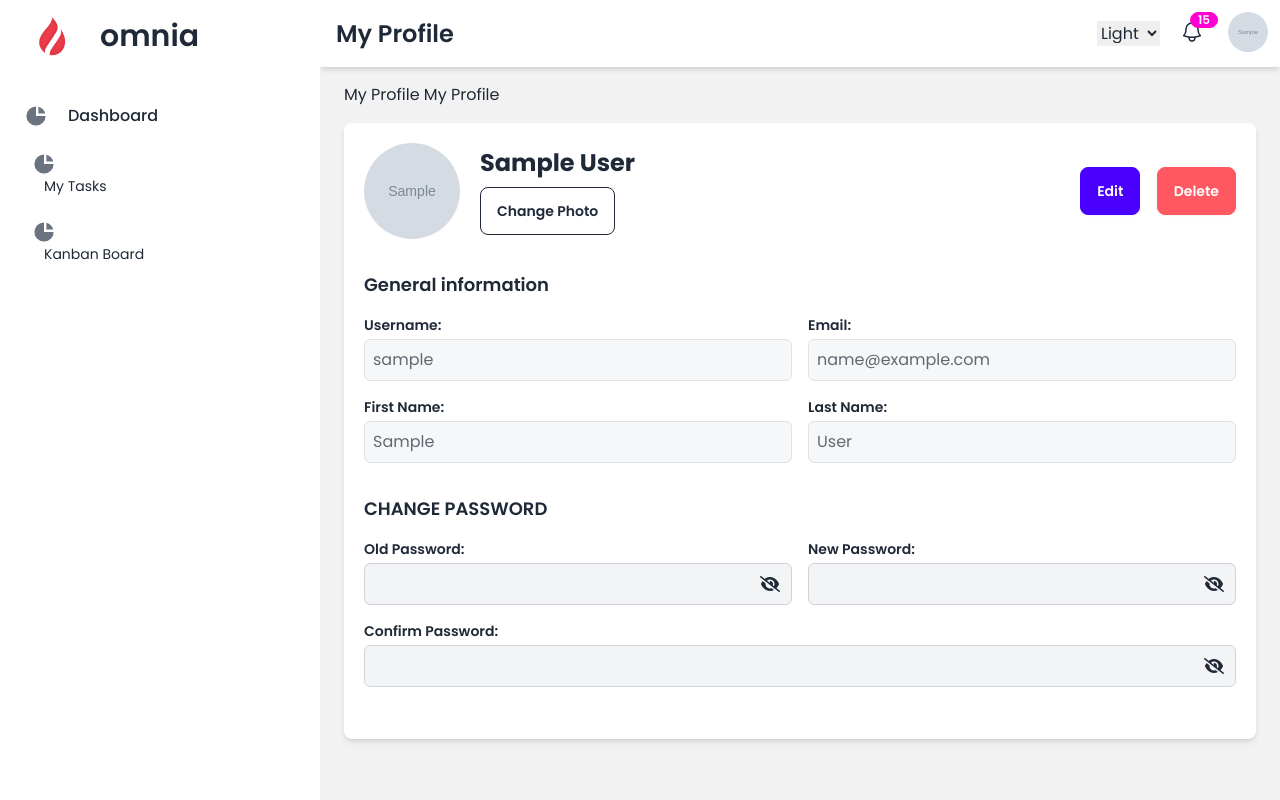
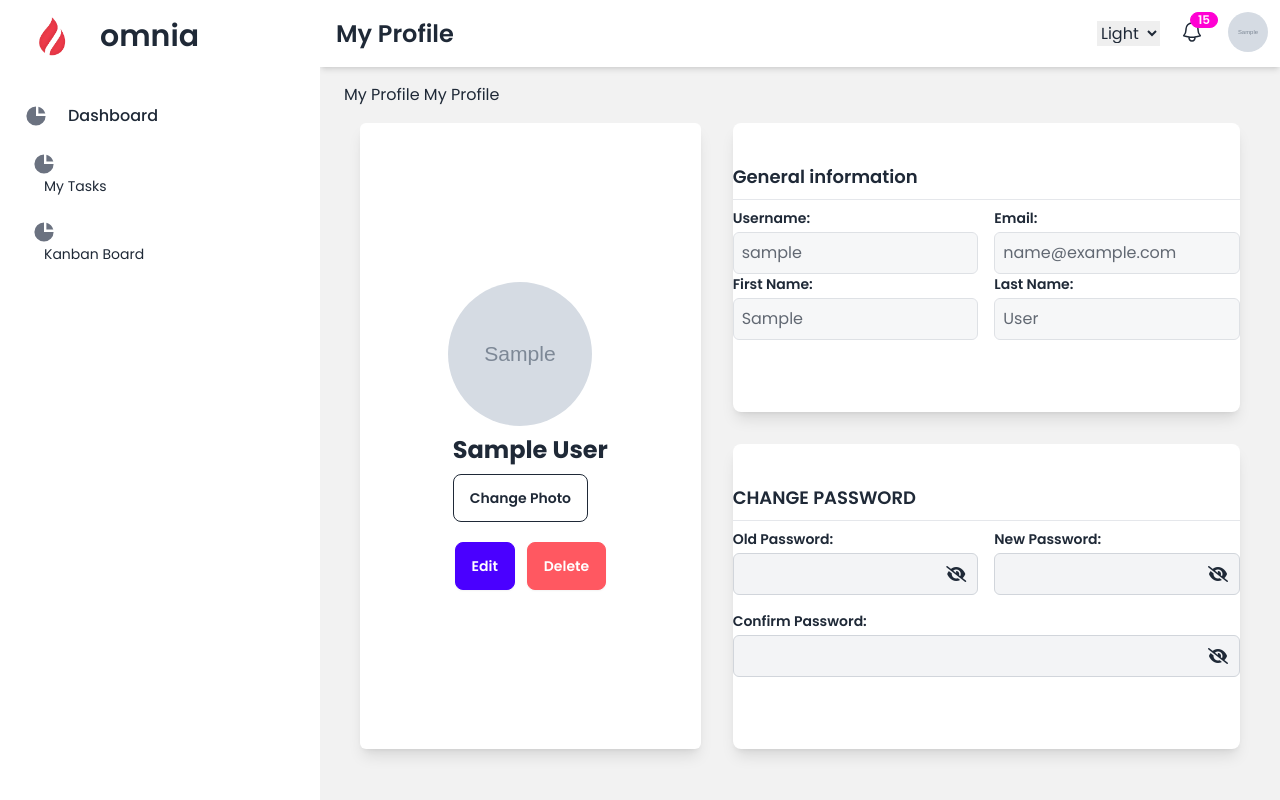
Before and after one commit to J3richoDev/Omnia, a Django app: page /users/my-profile/ in a window 1280 px wide. Run offline with Django 5.2, Linux system fonts and the light colour scheme; a user stored in the database is signed in; tables that the repository leaves empty hold one stand-in row (values such as "Sample post"); grey boxes marked "Sample" are stand-in pictures; some libraries are stand-ins or nearby versions.

Commit message:
profile_layout

```diff
--- a/project_management/users/templates/users/my_profile.html
+++ b/project_management/users/templates/users/my_profile.html
@@ -4,18 +4,18 @@
 {% block title %}My Profile{% endblock %}
 {% block heading %}My Profile{% endblock %}
 
-<div class="max-w-full mx-0 my-4 p-5 font-roboto bg-white shadow-md rounded-lg">
+<div class="flex">
 
     <!-- Profile Header -->
-    <div class="flex items-center justify-between mb-8">
-        <div class="flex items-center">
+    <div class="w-2/3 p-4">
+        <div class="h-full bg-white shadow-lg rounded-md flex items-center justify-center flex-col">
             <img
                 src="{% if user.profile_picture %}{{ user.profile_picture.url }}{% else %}/static/default-profile.png{% endif %}"
                 alt="Profile Picture"
-                class="w-24 h-24 rounded-full mr-5"
+                class="w-36 h-36 rounded-full mr-5"
                 id="profile-picture-preview">
             <div>
-                <h2 class="text-2xl font-bold mb-2">{{ user.first_name }} {{ user.last_name }}</h2>
+                <h2 class="text-2xl flex items-center justify-center font-bold my-2">{{ user.first_name }} {{ user.last_name }}</h2>
                 <button
                     type="button"
                     onclick="document.getElementById('profile_picture').click()"
@@ -24,8 +24,8 @@
                 </button>
                 <input type="file" id="profile_picture" name="profile_picture" class="hidden" onchange="uploadPhoto(this)">
             </div>
-        </div>
-        <div>
+
+            <div class="flex mt-5">
                 <button
                     type="button"
                     onclick="toggleEdit()"
@@ -41,15 +41,22 @@
             </div>
         </div>
 
+    </div>
+
+
+    <div class="w-full flex flex-col">
     <!-- Profile Form -->
+    <div class="flex-1 p-4">
+        <div class="h-full py-10 bg-white shadow-lg rounded-lg flex items-center justify-center">
     <form method="POST" enctype="multipart/form-data">
         {% csrf_token %}
         <input type="hidden" name="action" id="form-action" value="update_profile">
 
         <!-- User Information -->
         <div class="mb-8">
-            <h3 class="text-lg font-semibold mb-4">General information</h3>
-            <div class="grid grid-cols-1 md:grid-cols-2 gap-4 mb-4">
+            <h3 class="text-lg font-semibold">General information</h3><hr class="my-2">
+
+            <div class="grid grid-cols-1 md:grid-cols-2 gap-4">
                 <div>
                     <label for="username" class="text-sm font-semibold mb-1 block">Username:</label>
                     <input
@@ -93,11 +100,14 @@
                         class="editable w-full p-2 border border-gray-300 rounded-md bg-gray-100 opacity-70">
                 </div>
             </div>
+        </div></div>
     </div>
 
         <!-- Change Password -->
+        <div class="flex-1 p-4">
+            <div class="h-full py-10 bg-white shadow-lg rounded-lg flex items-center justify-center">
         <div class="mb-8">
-            <h3 class="text-lg font-semibold mb-4">CHANGE PASSWORD</h3>
+            <h3 class="text-lg font-semibold">CHANGE PASSWORD</h3><hr class="my-2">
             <div class="grid grid-cols-1 md:grid-cols-2 gap-4 mb-4">
                 <div>
                     <label for="old_password" class="text-sm font-semibold mb-1 block">Old Password:</label>
@@ -137,8 +147,8 @@
                 </div>
             </div>
         </div>
-
-        <!-- Save and Cancel Buttons -->
+    </div>
+</div>
 <div class="text-right hidden" id="edit-buttons">
     <button
         type="submit"
@@ -153,7 +163,10 @@
         Cancel
     </button>
 </div>
+        <!-- Save and Cancel Buttons -->
+
     </form>
+</div>
 </div>
 
 <script>
```
Lines whose indentation alone changed are shown as unchanged.
